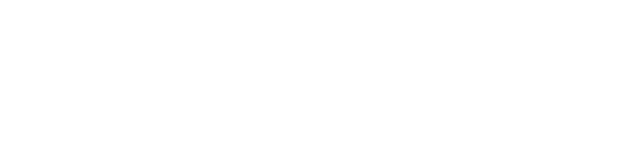
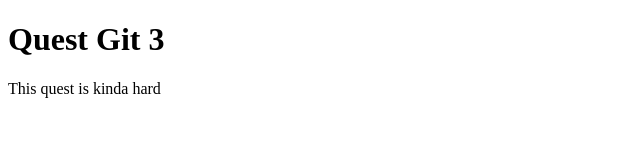
Before and after one commit to Bobbykelso/my-super-website, a plain HTML site: page index.html in a window 1280 px wide. Shown: the whole page, without its empty margins (0-640 px from the left). Drawn offline with Linux system fonts and the light colour scheme.

Commit message:
Changes of title h1 et p

```diff
--- a/index.html
+++ b/index.html
@@ -2,9 +2,10 @@
 <html>
   <head>
     <meta charset="UTF-8">
-    <title>title</title>
+    <title>Mysuperwebsite</title>
   </head>
   <body>
-
+  <h1>Quest Git 3 </h1>
+    <p>This quest is kinda hard </p>
   </body>
 </html>
```
